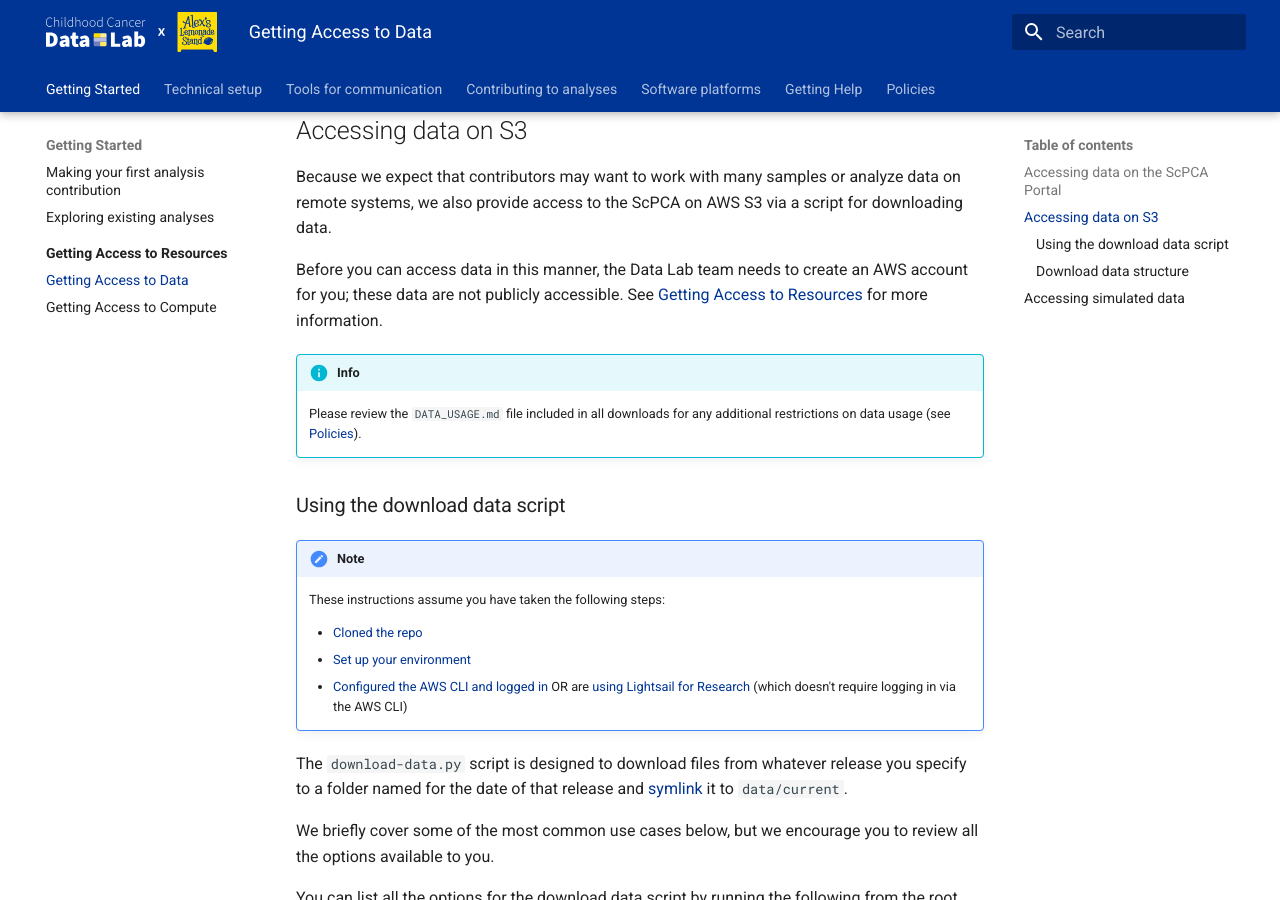
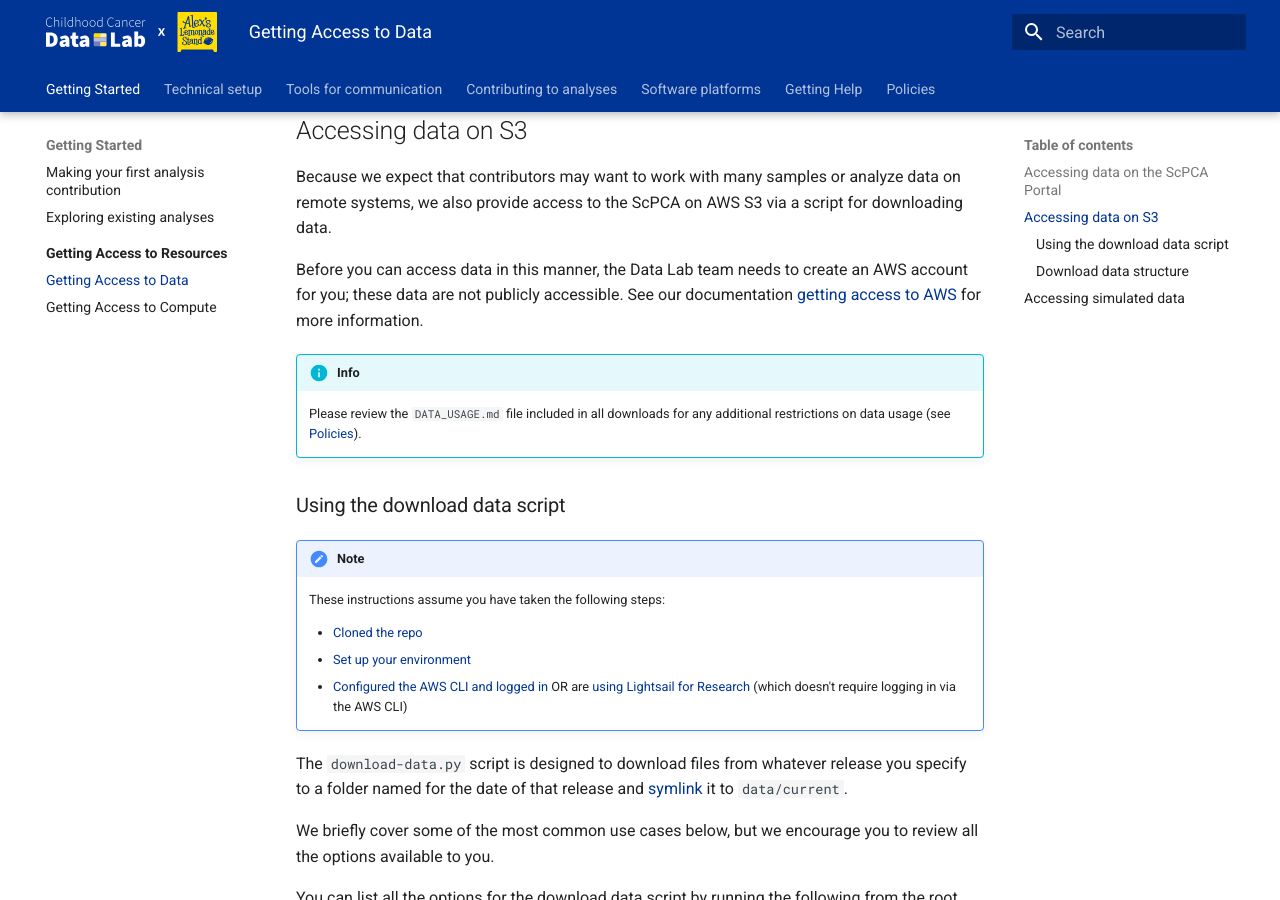
Before and after one commit to AlexsLemonade/OpenScPCA-analysis, an MkDocs documentation site: the page built from docs/getting-started/accessing-resources/getting-access-to-data.md, in a window 1280 px wide and 900 px high, scrolled down 756 px. Built offline with MkDocs 1.6.1 and Material for MkDocs 9.7.7, drawn with Linux system fonts in a browser that asks for light colours.

Commit message:
make relative link more specific

```diff
--- a/docs/getting-started/accessing-resources/getting-access-to-data.md
+++ b/docs/getting-started/accessing-resources/getting-access-to-data.md
@@ -26,7 +26,7 @@
 Because we expect that contributors may want to work with many samples or analyze data on remote systems, we also provide access to the ScPCA on AWS S3 via a script for downloading data.
 
 Before you can access data in this manner, the Data Lab team needs to create an AWS account for you; these data are not publicly accessible.
-See [Getting Access to Resources](index.md) for more information.
+See our documentation [getting access to AWS](index.md#getting-access-to-aws) for more information.
 
 !!! info Review additional restrictions
     Please review the `DATA_USAGE.md` file included in all downloads for any additional restrictions on data usage (see [Policies](../../policies/index.md)).
```
